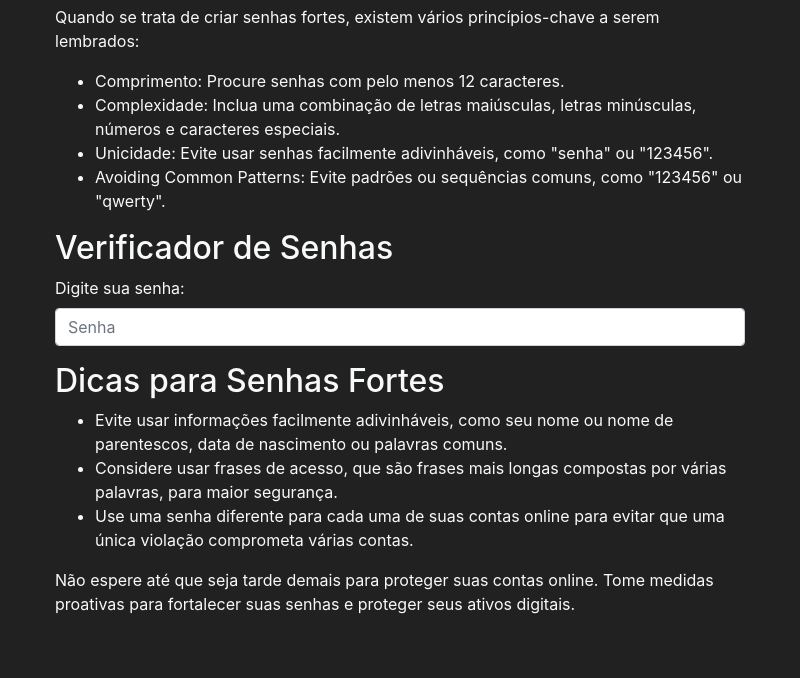
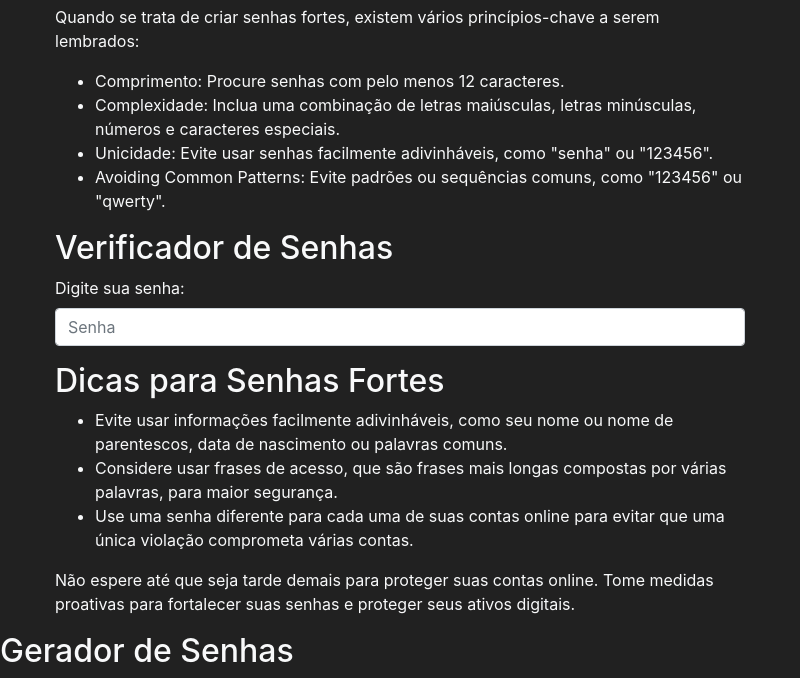
Before and after one commit to ViniciusH97/PasswordGenerate, an Electron app: page index_pt-br.html in a window 800 px wide. Shown: the part 498-1176 px from the top of the page. Before the commit the page ends 1130 px from the top, so only its background shows below. Drawn offline with nearby package versions, Linux system fonts and the light colour scheme; no server answers.

Commit message:
Inserção do sub-título Gerador de Senhar

```diff
--- a/index_pt-br.html
+++ b/index_pt-br.html
@@ -52,7 +52,8 @@
       <div id="passwordStrength"></div>
       <h2>Dicas para Senhas Fortes</h2>
       <ul>
-        <li>Evite usar informações facilmente adivinháveis, como seu nome ou nome de parentescos, data
+        <li>Evite usar informações facilmente adivinháveis, como seu nome ou
+          nome de parentescos, data
           de nascimento ou palavras comuns.</li>
         <li>Considere usar frases de acesso, que são frases mais longas
           compostas por várias palavras, para maior segurança.</li>
@@ -63,6 +64,7 @@
         Tome medidas proativas para fortalecer suas senhas e proteger seus
         ativos digitais.</p>
     </div>
+    <h2>Gerador de Senhas</h2>
     <script src="renderer.js"></script>
   </body>
 </html>
```
